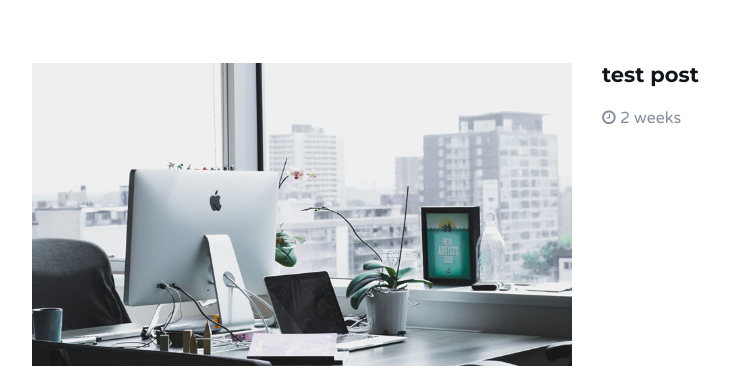
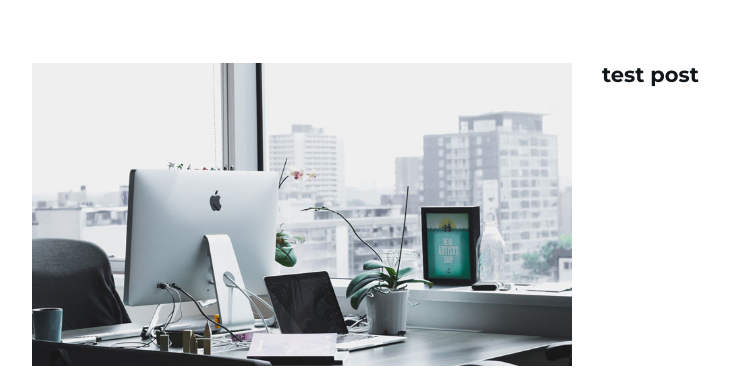
Before and after one commit to badreldenbeko/sharp_website, a Django app: a page that uses services/templates/services/post/detail.html in a window 1280 px wide. Shown: the part 321-691 px from the top of the page, without its empty margins (53-783 px from the left). Run offline with Django 3.2, Linux system fonts and the light colour scheme; data comes from the database, SQL or seed files in the repository; some libraries are stand-ins or nearby versions.

Commit message:
remove created date from post detail page.
Signed-off-by: Badrelden Ahmed <badrelden@hotmail.com>

```diff
--- a/services/templates/services/post/detail.html
+++ b/services/templates/services/post/detail.html
@@ -53,9 +53,6 @@
                 <div class="text-justify col-md-6">
                     <h3>{% if request.LANGUAGE_CODE == 'ar' %}{{ post.ar_title }}{% else %}
                         {{ post.en_title }}{% endif %}</h3>
-                    <ul class="blog-meta">
-                        <li><i class="fa fa-clock-o"></i> {{ post.created|timesince }}</li>
-                    </ul>
                     <p>{% if request.LANGUAGE_CODE == 'ar' %}{{ post.ar_body|linebreaks }}{% else %}
                         {{ post.en_body|linebreaks }}{% endif %}</p>
                 </div>
```
